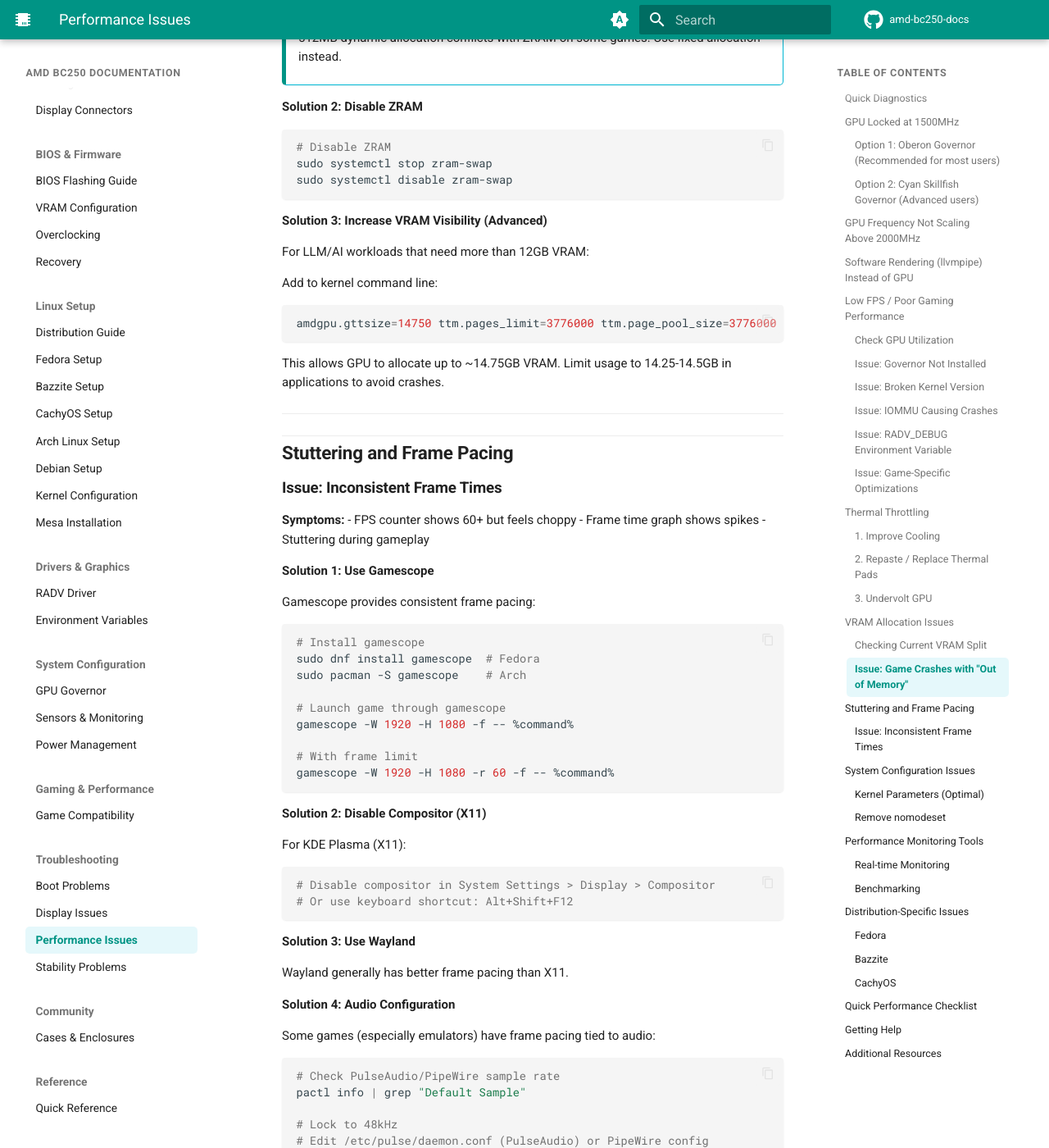
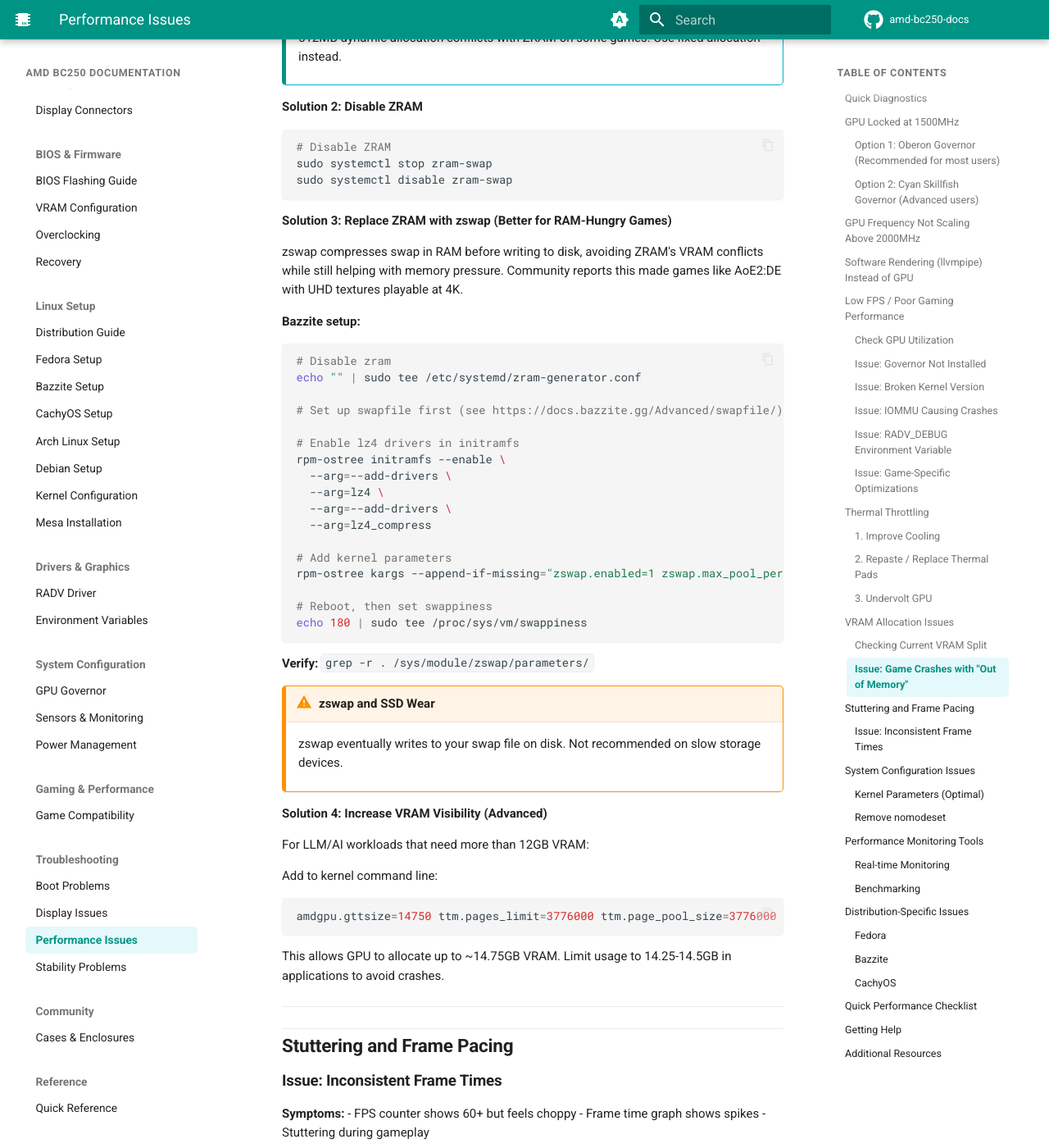
Before and after one commit to elektricM/amd-bc250-docs, an MkDocs documentation site: the page built from docs/troubleshooting/performance.md, in a window 1280 px wide and 1400 px high, scrolled down 9538 px. Shown: the whole window at 82% size. Built offline with MkDocs 1.6.1 and Material for MkDocs 9.7.7, drawn with Linux system fonts in a browser that asks for light colours; comment, search, counter and statistics services are not loaded; the version menu is left out.

Commit message:
fix: correct Oberon Governor URL and add zswap documentation
- Fix Oberon Governor URL from TuxThePenguin0 to mothenjoyer69 in power.md
- Add zswap as alternative to zram in performance troubleshooting, with
  Bazzite-specific setup commands from community Discord (Dec 2025)

````diff
--- a/docs/troubleshooting/performance.md
+++ b/docs/troubleshooting/performance.md
@@ -488,7 +488,37 @@
 sudo systemctl disable zram-swap
 ```
 
-**Solution 3: Increase VRAM Visibility (Advanced)**
+**Solution 3: Replace ZRAM with zswap (Better for RAM-Hungry Games)**
+
+zswap compresses swap in RAM before writing to disk, avoiding ZRAM's VRAM conflicts while still helping with memory pressure. Community reports this made games like AoE2:DE with UHD textures playable at 4K.
+
+**Bazzite setup:**
+```bash
+# Disable zram
+echo "" | sudo tee /etc/systemd/zram-generator.conf
+
+# Set up swapfile first (see https://docs.bazzite.gg/Advanced/swapfile/)
+
+# Enable lz4 drivers in initramfs
+rpm-ostree initramfs --enable \
+  --arg=--add-drivers \
+  --arg=lz4 \
+  --arg=--add-drivers \
+  --arg=lz4_compress
+
+# Add kernel parameters
+rpm-ostree kargs --append-if-missing="zswap.enabled=1 zswap.max_pool_percent=25 zswap.compressor=lz4"
+
+# Reboot, then set swappiness
+echo 180 | sudo tee /proc/sys/vm/swappiness
+```
+
+**Verify:** `grep -r . /sys/module/zswap/parameters/`
+
+!!!warning "zswap and SSD Wear"
+    zswap eventually writes to your swap file on disk. Not recommended on slow storage devices.
+
+**Solution 4: Increase VRAM Visibility (Advanced)**
 
 For LLM/AI workloads that need more than 12GB VRAM:
 
````
Also changed, not shown: docs/system/power.md (+1 -1 lines).
